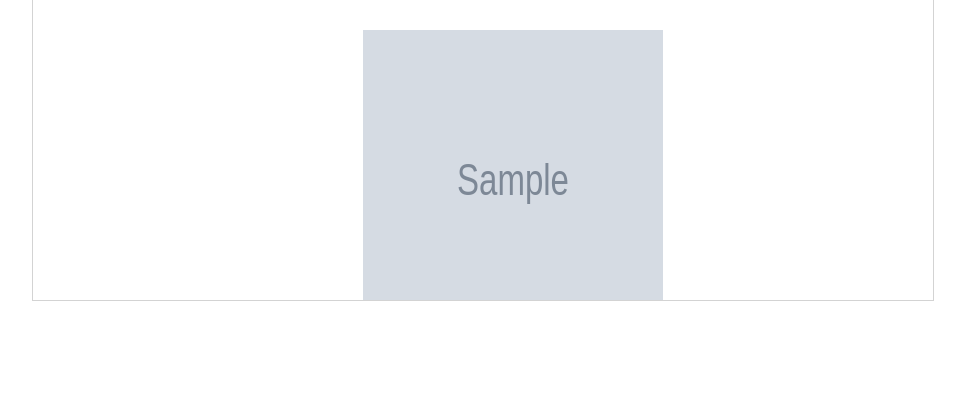
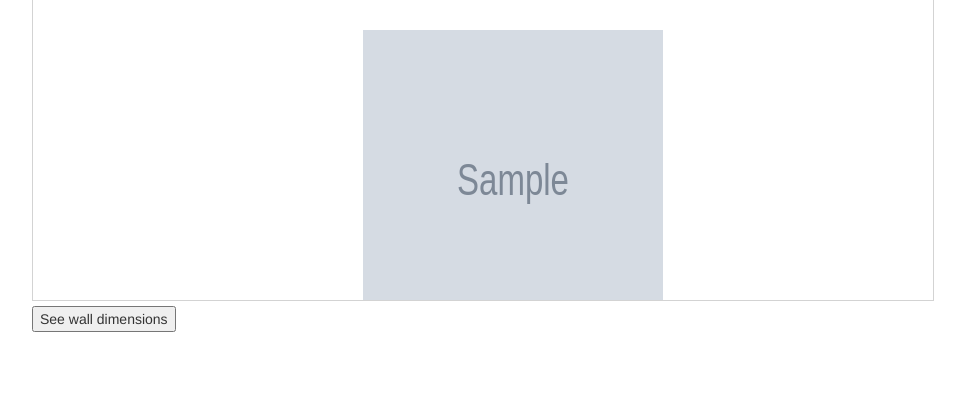
Before and after one commit to elsabirch/gallery-wall, a Flask app: page /walls in a window 1280 px wide. Shown: the part 101-507 px from the top of the page, without its empty margins (38-1003 px from the left). Run offline with Flask 2, Linux system fonts and the light colour scheme; tables that the repository leaves empty hold one stand-in row (values such as "Sample post"); grey boxes marked "Sample" are stand-in pictures; some libraries are stand-ins or nearby versions.

Commit message:
Added wall dimension display page and functionality.

```diff
--- a/server.py
+++ b/server.py
@@ -369,11 +369,25 @@ def save_wall():
     return redirect('/walls')
 
 
+@app.route('/wall-dimensions', methods=["GET"])
+def show_wall_dimensions():
+    """Shows page with wall and table of hanging demensions."""
+
+    wall_id = int(request.args.get('wall_id'))
+
+    placements = Wall.query.get(wall_id).placements
+
+    return render_template('wall-dimensions.html',
+                           wall_id=wall_id,
+                           placements=placements)
+
+
 @app.route('/time')
 def show_time():
     """For display of time tracked durring project."""
 
     return render_template('time.html')
+
 
 # Routes returning json data
 
--- a/templates/walls.html
+++ b/templates/walls.html
@@ -10,6 +10,12 @@
         <canvas id='canvas{{wall_id}}' height='300' width='900'>
             If you dont have HTML5 canvas, you're gonna have a bad time.
         </canvas>
+
+    <form action='/wall-dimensions' method='GET'>
+    <input type='hidden' name='wall_id' value='{{ wall_id }}'>
+    <input type='submit' value='See wall dimensions'>
+    </form>
+
     </div>
 {% endfor %}
 
```
Also changed, not shown: templates/wall-dimensions.html (added, +41 -0 lines).
